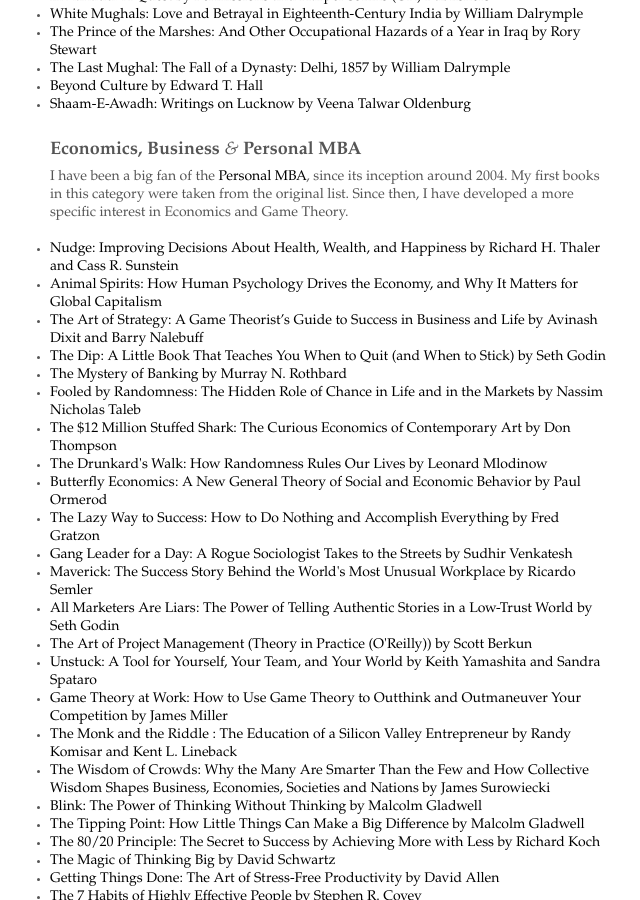
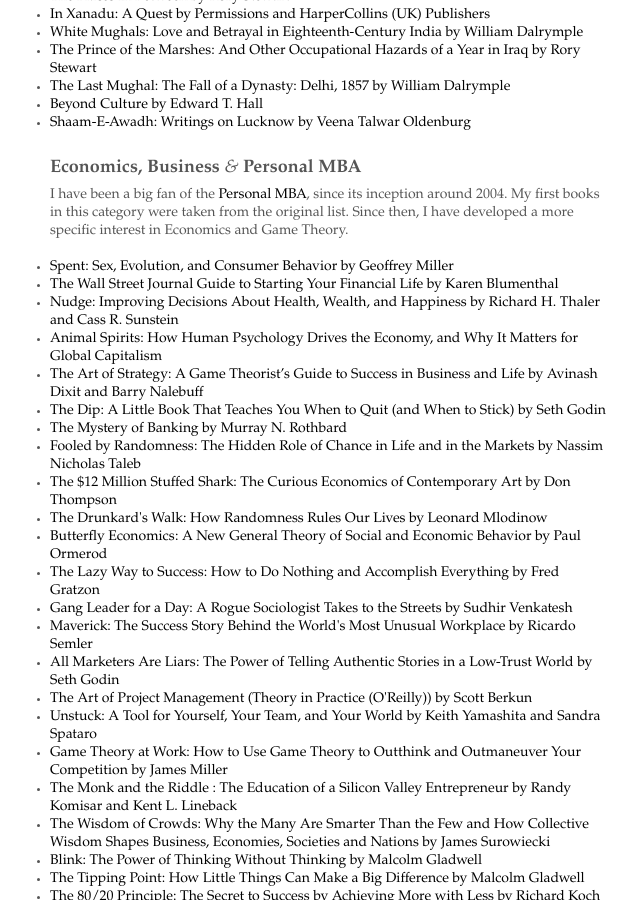
Before and after one commit to deepakjois/website, a Jekyll site: the page built from books/index.html, in a window 1280 px wide and 900 px high, scrolled down 4353 px. Shown: the whole window, without its empty margins (310-950 px from the left). Built offline with Jekyll 4.4.1, drawn with Linux system fonts in a browser that asks for light colours; some of the changed text lies outside the part shown.

Commit message:
More books

```diff
--- a/_includes/books_read.html
+++ b/_includes/books_read.html
@@ -77,6 +77,7 @@
 <h3>Other Fiction</h3>
 
 <ul id="fiction-other">
+  <li class="in_2009"><a href="http://www.amazon.com/Mission-Song-Novel-John-Carre/dp/0316016748">The Mission Song by John le Carre</a></li>
   <li class="in_2009"><a href="http://www.amazon.com/Yacoubian-Building-Alaa-Al-Aswany/dp/9774248627">The Yacoubian Building by Alaa Al Aswany</a></li>
   <li class="in_2009"><a href="http://www.amazon.com/Leaving-Tangier-Tahar-Ben-Jelloun/dp/0143114654">Leaving Tangier by  Tahar Ben Jelloun</a></li>
   <li class="pre_2009"><a href="http://www.amazon.com/Finder-Novel-Colin-Harrison/dp/0374299498%3FSubscriptionId%3D1KWW0ZZBXM2H44SQVD02%26tag%3Dws%26linkCode%3Dxm2%26camp%3D2025%26creative%3D165953%26creativeASIN%3D0374299498">The Finder: A Novel by Colin Harrison</a></li>
@@ -211,6 +212,8 @@
 Economics and Game Theory.</p>
 
 <ul id="non-fiction-economics">
+  <li class="in_2009"><a href="http://www.amazon.com/Spent-Sex-Evolution-Consumer-Behavior/dp/0670020621">Spent: Sex, Evolution, and Consumer Behavior by Geoffrey Miller</a></li>
+  <li class="in_2009"><a href="http://www.amazon.com/Street-Journal-Guide-Starting-Financial/dp/030740708X">The Wall Street Journal Guide to Starting Your Financial Life by Karen Blumenthal</a></li>
   <li class="in_2009"><a href="http://www.amazon.com/Nudge-Improving-Decisions-Health-Happiness/dp/0300122233">Nudge: Improving Decisions About Health, Wealth, and Happiness by Richard H. Thaler and  Cass R. Sunstein</a></li>
   <li class="in_2009"><a href="http://www.amazon.com/Animal-Spirits-Psychology-Economy-Capitalism/dp/0691142335">Animal Spirits: How Human Psychology Drives the Economy, and Why It Matters for Global Capitalism</a></li>
   <li class="in_2009"><a href="http://amazon.com/dp/0393062430">The Art of Strategy: A Game Theorist’s Guide to Success in Business and Life by Avinash Dixit and Barry Nalebuff</a></li>
@@ -269,6 +272,7 @@
 <h3>Other Non-fiction</h3>
 
 <ul id="non-fiction-other">
+  <li class="in_2009"><a href="http://www.amazon.com/Women-Their-Curves-Just-So-Stories/dp/0231146647">How Women Got Their Curves and Other Just-So Stories: Evolutionary Enigmas by Professor David P Barash PhD and Judith Eve Lipton</a></li>
   <li class="in_2009"><a href="http://www.amazon.com/Urban-Homestead-Self-sufficient-Process-Self-reliance/dp/1934170011">The Urban Homestead: Your Guide to Self-sufficient Living in the Heart of the City by Kelly Coyne and Erik Knutzen</a></li>
   <li class="in_2009"><a href="http://www.amazon.com/Traffic-Drive-What-Says-About/dp/0307264785">Traffic: Why We Drive the Way We Do (and What It Says About Us) by Tom Vanderbilt</a></li>
   <li class="in_2009"><a href="http://www.amazon.com/Handmade-Nation-Rise-Craft-Design/dp/1568987870">Handmade Nation: The Rise of DIY, Art, Craft, and Design by  Faythe Levine and Cortney Heimerl</a></li>
```
